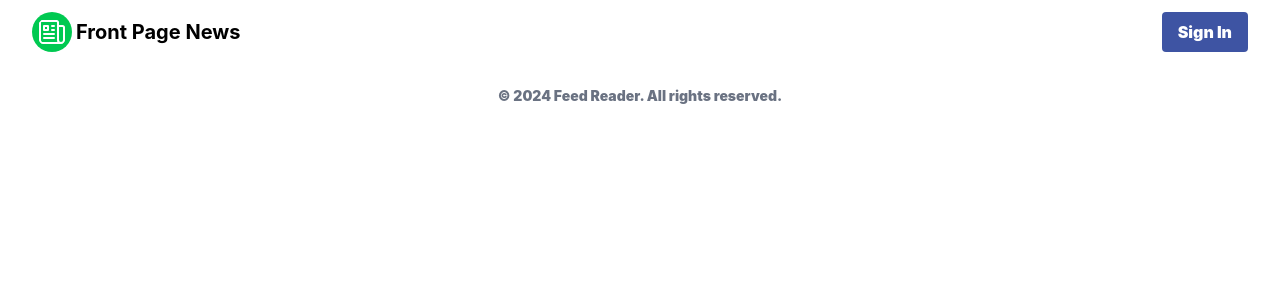
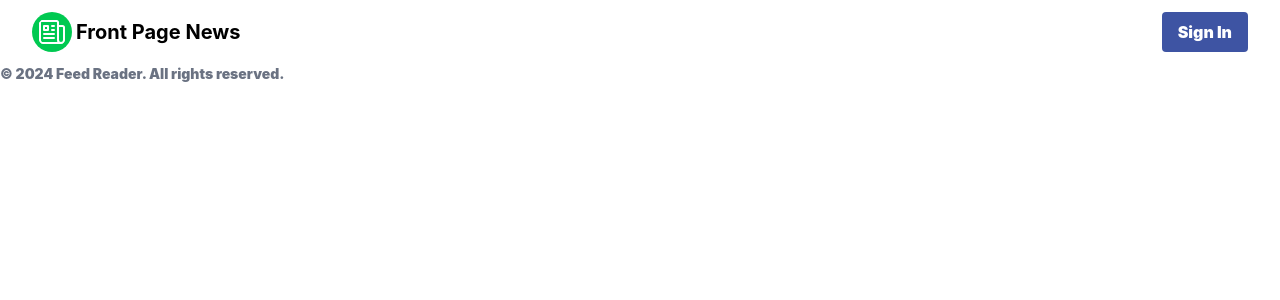
Before and after one commit to DominykMcNamara/feed_reader, a React (Vite) app: page / in a window 1280 px wide. Shown: the top 300 px of the page. Built offline with nearby package versions, Linux system fonts and the light colour scheme.

Commit message:
fix: adjust Footer component height for improved layout consistency

```diff
--- a/src/components/Footer.tsx
+++ b/src/components/Footer.tsx
@@ -1,6 +1,6 @@
 function Footer() {
     return (
-        <footer className="w-full h-16 flex items-center justify-center text-sm text-gray-500">
+        <footer className="w-full h-full text-sm text-gray-500">
             &copy; 2024 Feed Reader. All rights reserved.
         </footer>
     );
```
